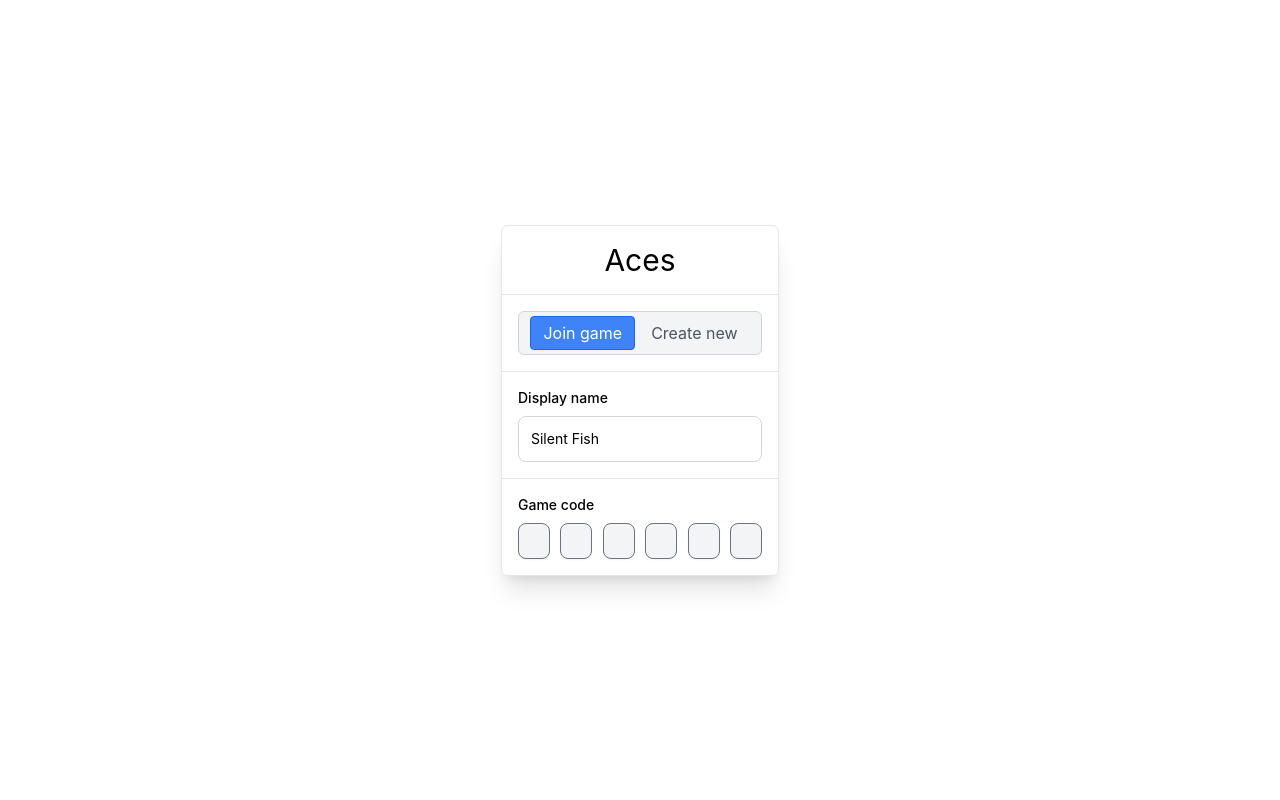
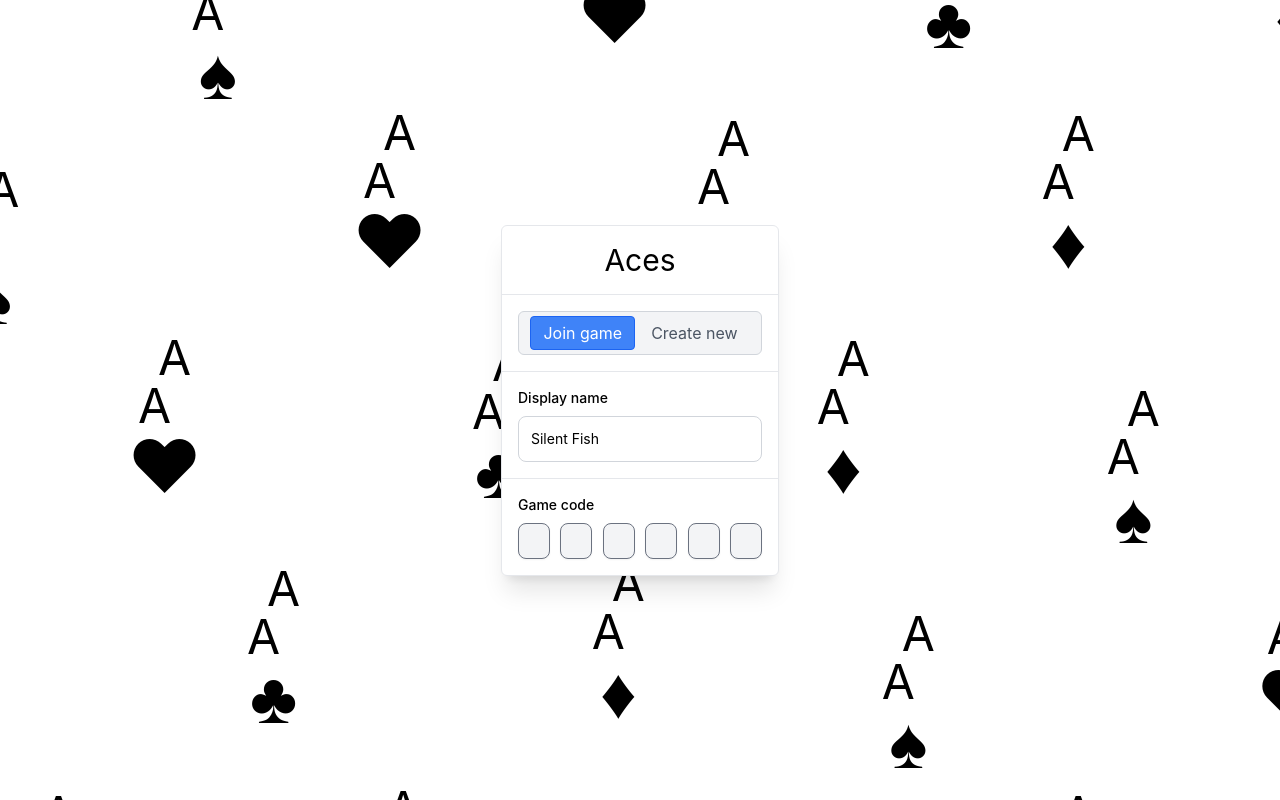
Before and after one commit to tfritzy/aces-web, a React (Create React App) app: page / in a window 1280 px wide. Built offline with nearby package versions, Linux system fonts and the light colour scheme.

Commit message:
adding splash screen

```diff
--- a/src/Game/PlayingCard.tsx
+++ b/src/Game/PlayingCard.tsx
@@ -19,7 +19,6 @@ import {
   lightModeRed,
 } from "Constants";
 import { isWild } from "helpers/getGroupedCards";
-import { Spinner } from "components/Spinner";
 
 // How many icons are in each column of the face of the non-face cards.
 const cardSuitColPlacements = {
@@ -34,8 +33,8 @@ const cardSuitColPlacements = {
   [CardValue.TEN]: [4, 2, 4],
 } as const;
 
-export const getSuitIcon = (card: Card) => {
-  switch (card.suit) {
+export const getSuitIcon = (suit: Suit) => {
+  switch (suit) {
     case Suit.CLUBS:
       return "♣";
     case Suit.DIAMONDS:
@@ -78,7 +77,7 @@ export const getValueIcon = (card: Card): string[] => {
     case CardValue.ACE:
       return ["A"];
     case CardValue.JOKER:
-      return ["J", "o", "k", "e", "r"];
+      return [""];
     default:
       return [""];
   }
@@ -116,7 +115,7 @@ const CardCol = (props: CardColProps) => {
   const flex = props.reverse ? "flex-col -rotate-180" : "flex-col";
   const className = `flex h-full text-lg leading-5 select-none items-center ${flex} w-4`;
   const suitIndicator = (
-    <div className="text-md">{getSuitIcon(props.card)}</div>
+    <div className="text-md">{getSuitIcon(props.card.suit)}</div>
   );
   const valueIcon = getValueIcon(props.card);
 
@@ -153,7 +152,7 @@ const CardFace = (props: CardFaceProps): JSX.Element | null => {
         <div className="flex grow flex-col items-center justify-evenly justify-items-stretch text-3xl">
           {Array.from({ length: counts[0] }).map((_, i) => (
             <div className={i >= counts[0] / 2 ? "rotate-180" : ""} key={i}>
-              {getSuitIcon(card)}
+              {getSuitIcon(card.suit)}
             </div>
           ))}
         </div>
@@ -161,7 +160,7 @@ const CardFace = (props: CardFaceProps): JSX.Element | null => {
         <div className="flex grow flex-col items-center justify-evenly justify-items-stretch text-3xl">
           {Array.from({ length: counts[1] }).map((_, i) => (
             <div className={i >= counts[1] / 2 ? "rotate-180" : ""} key={i}>
-              {getSuitIcon(card)}
+              {getSuitIcon(card.suit)}
             </div>
           ))}
         </div>
@@ -169,7 +168,7 @@ const CardFace = (props: CardFaceProps): JSX.Element | null => {
         <div className="flex grow flex-col items-center justify-evenly justify-items-stretch text-3xl">
           {Array.from({ length: counts[2] }).map((_, i) => (
             <div className={i >= counts[2] / 2 ? "rotate-180" : ""} key={i}>
-              {getSuitIcon(card)}
+              {getSuitIcon(card.suit)}
             </div>
           ))}
         </div>
@@ -178,7 +177,7 @@ const CardFace = (props: CardFaceProps): JSX.Element | null => {
   } else {
     face = (
       <div className="w-full h-full flex justify-center items-center text-5xl">
-        {getSuitIcon(card)}
+        {getSuitIcon(card.suit)}
       </div>
     );
   }
@@ -294,7 +293,7 @@ export const PlayingCard = (props: PlayingCardProps) => {
     cardElement = (
       <div id={props.index.toString()}>
         <div
-          className={`${color} ${cardBackground} cursor-pointer border-gray-400 dark:border-gray-700 border-solid border rounded-xl overflow-hidden select-none relative ${
+          className={`${color} ${cardBackground} cursor-pointer border-gray-400 dark:border-gray-700 border-solid border rounded-xl overflow-hidden select-none relative font-serif ${
             isGrouped ? "ring-2 ring-emerald-200" : ""
           } ${props.hasShadow ? "shadow-md" : ""}`}
           style={{ height: cardHeight, width: cardWidth }}
--- a/src/GameMenu/GameMenu.tsx
+++ b/src/GameMenu/GameMenu.tsx
@@ -17,6 +17,8 @@ import { ToastProps } from "components/Toast";
 import { TabRow } from "components/TabRow";
 import { resetCards } from "store/cardManagementSlice";
 import { Dispatch } from "@reduxjs/toolkit";
+import { FlyingCard } from "components/FlyingCard";
+import { Background } from "components/Background";
 
 const adjectives = [
   "Stealthy",
@@ -255,7 +257,8 @@ export const GameMenu = (props: GameMenuProps) => {
   };
 
   return (
-    <>
+    <div>
+      <Background />
       <Toasts toasts={toasts} />
       <div className="absolute top-0 left-0 w-full h-full flex justify-center items-center text-black dark:text-white">
         <div className="flex flex-col border border-gray-200 dark:border-gray-600 shadow-xl rounded-md bg-white dark:bg-gray-800 divide-y divide-gray-200 dark:divide-gray-500">
@@ -300,6 +303,6 @@ export const GameMenu = (props: GameMenuProps) => {
           </div>
         </div>
       </div>
-    </>
+    </div>
   );
 };
--- /dev/null
+++ b/src/components/Background.tsx
@@ -0,0 +1,168 @@
+import { Suit } from "Game/Types";
+import { FlyingCard } from "./FlyingCard";
+import React from "react";
+
+export const Background = () => {
+  const elements = React.useMemo(
+    () => (
+      <ul
+        className="background"
+        // style={{ boxShadow: "0 0 200px rgba(0,0,0,0.9) inset" }}
+      >
+        {Array.from(Array(3).keys()).map((i) => (
+          <li
+            style={{
+              left: (i + 5) * 225 - 1360,
+              bottom: (i + 5) * 225,
+              animationDuration: "45s",
+            }}
+            key={"0_" + i}
+          >
+            <FlyingCard suit={Suit.CLUBS} />
+          </li>
+        ))}
+
+        {Array.from(Array(5).keys()).map((i) => (
+          <li
+            style={{
+              left: (i + 3) * 225 - 1020,
+              bottom: (i + 3) * 225,
+              animationDuration: "50s",
+
+              animationDirection: "reverse",
+            }}
+            key={"1_" + i}
+          >
+            <FlyingCard suit={Suit.DIAMONDS} />
+          </li>
+        ))}
+
+        {Array.from(Array(7).keys()).map((i) => (
+          <li
+            style={{
+              left: (i + 2) * 225 - 680,
+              bottom: (i + 2) * 225,
+              animationDuration: "43s",
+
+              animationDirection: "reverse",
+            }}
+            key={"2_" + i}
+          >
+            <FlyingCard suit={Suit.SPADES} />
+          </li>
+        ))}
+
+        {Array.from(Array(8).keys()).map((i) => (
+          <li
+            style={{
+              left: i * 225 - 340,
+              bottom: i * 225,
+              animationDuration: "44s",
+            }}
+            key={"3_" + i}
+          >
+            <FlyingCard suit={Suit.HEARTS} />
+          </li>
+        ))}
+
+        {Array.from(Array(10).keys()).map((i) => (
+          <li
+            style={{
+              left: (i - 2) * 225,
+              bottom: (i - 2) * 225,
+              animationDuration: "56s",
+            }}
+            key={"4_" + i}
+          >
+            <FlyingCard suit={Suit.CLUBS} />
+          </li>
+        ))}
+
+        {Array.from(Array(10).keys()).map((i) => (
+          <li
+            style={{
+              left: (i - 1) * 225 + 340,
+              bottom: (i - 1) * 225,
+              animationDuration: "46s",
+            }}
+            key={"5_" + i}
+          >
+            <FlyingCard suit={Suit.DIAMONDS} />
+          </li>
+        ))}
+
+        {Array.from(Array(10).keys()).map((i) => (
+          <li
+            style={{
+              left: (i - 1) * 225 + 680,
+              bottom: (i - 1) * 225,
+              animationDuration: "53s",
+
+              animationDirection: "reverse",
+            }}
+            key={"6_" + i}
+          >
+            <FlyingCard suit={Suit.SPADES} />
+          </li>
+        ))}
+
+        {Array.from(Array(10).keys()).map((i) => (
+          <li
+            style={{
+              left: (i - 1) * 225 + 1020,
+              bottom: (i - 1) * 225,
+              animationDuration: "57s",
+            }}
+            key={"7_" + i}
+          >
+            <FlyingCard suit={Suit.HEARTS} />
+          </li>
+        ))}
+
+        {Array.from(Array(8).keys()).map((i) => (
+          <li
+            style={{
+              left: (i - 1) * 225 + 1360,
+              bottom: (i - 1) * 225,
+              animationDuration: "48s",
+            }}
+            key={"8_" + i}
+          >
+            <FlyingCard suit={Suit.CLUBS} />
+          </li>
+        ))}
+
+        {Array.from(Array(6).keys()).map((i) => (
+          <li
+            style={{
+              left: i * 225 + 1700,
+              bottom: i * 225,
+              animationDuration: "44s",
+
+              animationDirection: "reverse",
+            }}
+            key={"9_" + i}
+          >
+            <FlyingCard suit={Suit.DIAMONDS} />
+          </li>
+        ))}
+
+        {Array.from(Array(10).keys()).map((i) => (
+          <li
+            style={{
+              left: i * 225 + 2040,
+              bottom: i * 225,
+              animationDuration: "49s",
+            }}
+            key={"10_" + i}
+          >
+            <FlyingCard suit={Suit.SPADES} />
+          </li>
+        ))}
+      </ul>
+    ),
+    []
+  );
+
+  return elements;
+};
--- /dev/null
+++ b/src/components/FlyingCard.tsx
@@ -0,0 +1,38 @@
+import { getSuitIcon } from "Game/PlayingCard";
+import { Suit } from "Game/Types";
+
+const themedBlack = `border-gray-100 text-gray-100 dark:border-gray-700 dark:text-gray-700`;
+const themedRed = `border-rose-50 dark:border-rose-800 text-rose-50 dark:text-rose-800`;
+
+const getCardColor = (suit: Suit) => {
+  switch (suit) {
+    case Suit.CLUBS:
+    case Suit.SPADES:
+      return themedBlack;
+    case Suit.DIAMONDS:
+    case Suit.HEARTS:
+      return themedRed;
+  }
+};
+
+type FlyingCardProps = {
+  suit: Suit;
+};
+
+export const FlyingCard = (props: FlyingCardProps) => {
+  return (
+    <div className="absolute">
+      <div
+        className={`w-52 h-72 relative border-4 rounded-lg text-5xl font-serif rotate-45 ${getCardColor(
+          props.suit
+        )}`}
+      >
+        <div className="asbolute pl-5 pt-3">A</div>
+        <div className="absolute transform -translate-x-1/2 -translate-y-1/2 top-1/2 left-1/2 text-7xl">
+          {getSuitIcon(props.suit)}
+        </div>
+        <div className="absolute bottom-4 right-5">A</div>
+      </div>
+    </div>
+  );
+};
--- a/src/components/Minicard.tsx
+++ b/src/components/Minicard.tsx
@@ -38,7 +38,7 @@ export const Minicard = (props: MinicardProps) => {
         {getValueIcon(props.card).slice(0, 2)}
       </div>
       <div className="text-xs absolute bottom-0 right-[2px]">
-        {getSuitIcon(props.card)}
+        {getSuitIcon(props.card.suit)}
       </div>
     </div>
   );
--- a/src/components/TabRow.tsx
+++ b/src/components/TabRow.tsx
@@ -17,6 +17,7 @@ export const TabRow = (prosp: TabRowProps) => {
               : "text-gray-600 dark:text-gray-400"
           }`}
           onClick={tab.onClick}
+          key={tab.label}
         >
           {tab.label}
         </button>
--- a/src/index.css
+++ b/src/index.css
@@ -15,3 +15,27 @@ code {
   font-family: source-code-pro, Menlo, Monaco, Consolas, 'Courier New',
     monospace;
 }
+
+@keyframes animate {
+  0%{
+      transform: translateY(0) translateX(0px);
+  }
+  100%{
+      transform: translateY(-225px) translateX(225px);
+  }
+}
+
+.background {
+  position: fixed;
+  width: 100vw;
+  height: 100vh;
+  top: 0;
+  left: 0;
+  margin: 0;
+  padding: 0;
+}
+.background li {
+  position: absolute;
+  list-style: none;
+  animation: animate linear infinite;
+}
```
